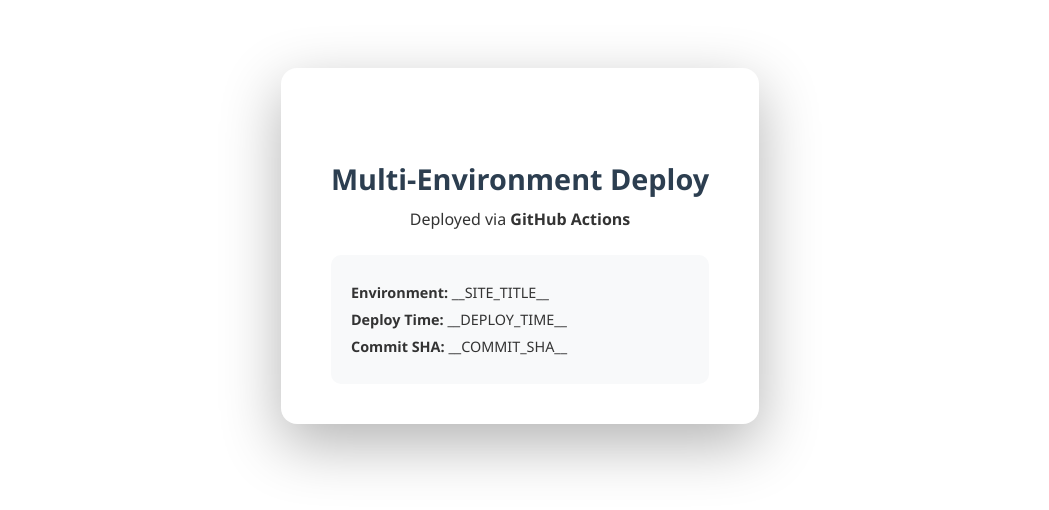
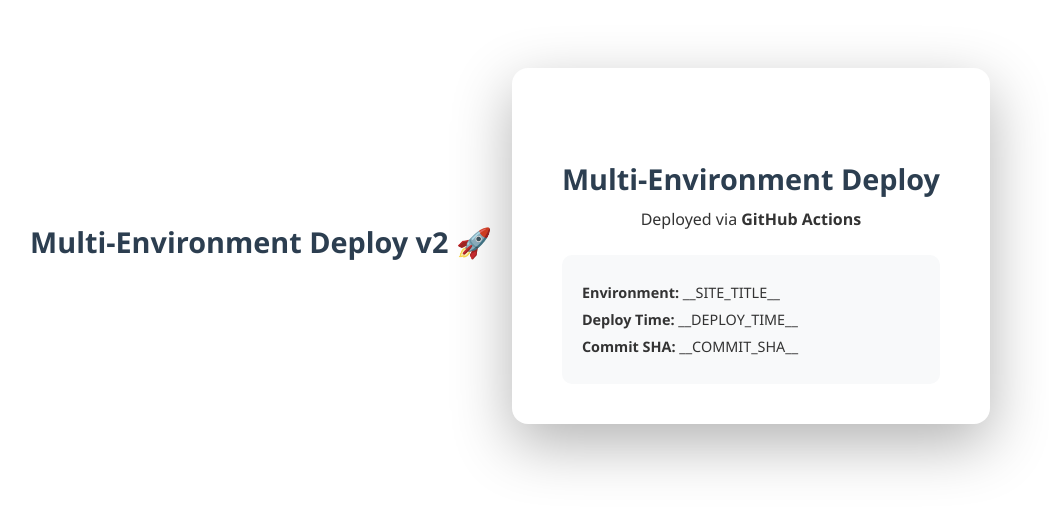
Before and after one commit to vgagla/ci-cd, a plain HTML site: page index.html in a window 1280 px wide. Shown: the part 154-664 px from the top of the page, without its empty margins (120-1169 px from the left). Drawn offline with Linux system fonts and the light colour scheme.

Commit message:
feat: update heading to v2

```diff
--- a/index.html
+++ b/index.html
@@ -1,12 +1,14 @@
 <!DOCTYPE html>
 <html lang="en">
 <head>
+
     <meta charset="UTF-8">
     <meta name="viewport" content="width=device-width, initial-scale=1.0">
     <title>__SITE_TITLE__</title>
     <link rel="stylesheet" href="style.css">
 </head>
 <body>
+    <h1>Multi-Environment Deploy v2 🚀</h1>
     <div class="container">
         <div class="card">
             <div class="badge" id="env-badge">__SITE_TITLE__</div>
```
